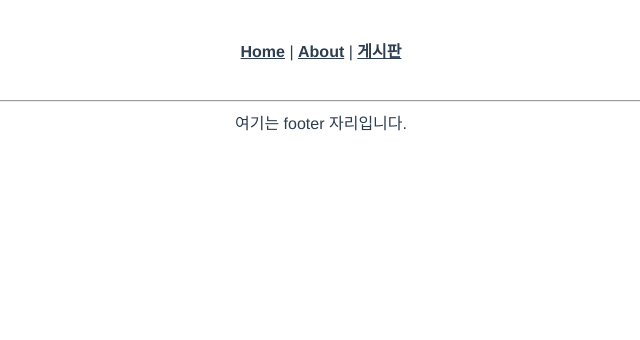
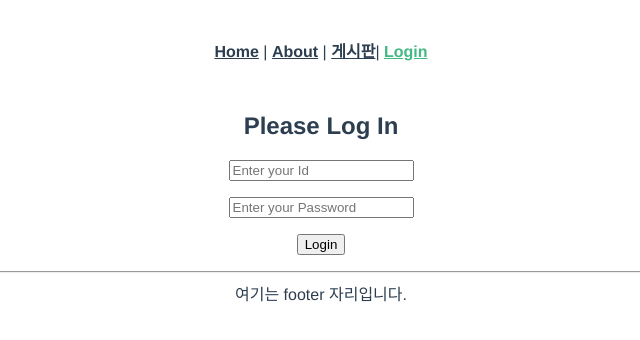
Before and after one commit to Emdeowl/vue-frontboard, a Vue app: page /login in a window 1280 px wide. Shown: the top 340 px of the page, without its empty margins (319-959 px from the left). Built offline with nearby package versions, Linux system fonts and the light colour scheme.

Commit message:
Login Page 생성

```diff
--- a/src/components/OilHeader.vue
+++ b/src/components/OilHeader.vue
@@ -3,7 +3,8 @@
         <div id="nav">
             <router-link to="/">Home</router-link> |
             <router-link to="/about">About</router-link> |
-            <router-link to="/board/list">게시판</router-link>
+            <router-link to="/board/list">게시판</router-link>|
+            <router-link to="/login">Login</router-link>
         </div>
     </header>
 </template>
--- a/src/router/index.js
+++ b/src/router/index.js
@@ -3,6 +3,7 @@ import OilHome from '@/views/OilHome.vue'
 import BoardList from '@/views/BoardList.vue'
 import BoardDetail from '@/views/BoardDetail'
 import BoardWrite from '@/views/BoardWrite.vue'
+import Login from '@/views/Login.vue'
 
 const routes=[
     {
@@ -29,6 +30,11 @@ const routes=[
         path:'/board/write',
         name:'BoardWrite',
         component:BoardWrite
+    },
+    {
+        path:'/login',
+        name:'Login',
+        component:Login
     }
 ]
 
--- /dev/null
+++ b/src/views/Login.vue
@@ -0,0 +1,53 @@
+<template>
+  <div>
+    <h2>Please Log In</h2>
+    <div class="loginForm">
+        <form>
+            <p>
+                <input name="uid" placeholder="Enter your Id" v-model="user_id">
+            </p>
+            <p>
+                <input type="password" placeholder="Enter your Password" v-model="user_pw">
+            </p>
+            <p>
+                <button type="submit">Login</button>
+            </p>
+        </form>
+    </div>
+  </div>
+</template>
+
+<script>
+export default {
+    data(){
+        return{
+            user_id:'',
+            user_pw:''
+        }
+    },
+    methods:{
+       fnLogin(){
+        if(this.user_id==='')
+        {
+            alert('ID를 입력해주세요.')
+            return
+        }
+        if(this.user_pw==='')
+        {
+            alert('비밀번호를 입력해주세요.')
+            return
+        }
+         alert('로그인이 되었습니다.')
+       }
+
+
+    }
+}
+</script>
+
+<style>
+#loginForm{
+    width: 500px;
+    margin: auto;
+}
+</style>
--- a/vue.config.js
+++ b/vue.config.js
@@ -1,4 +1,5 @@
 const { defineConfig } = require('@vue/cli-service')
 module.exports = defineConfig({
-  transpileDependencies: true
+  transpileDependencies: true,
+  lintOnSave : false
 })
```
